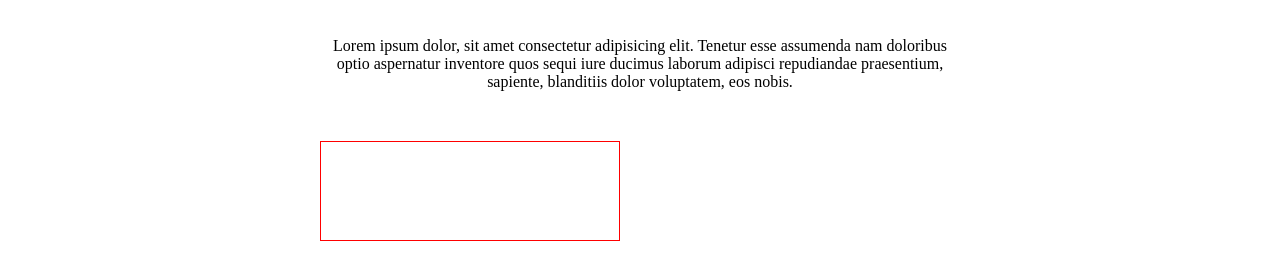
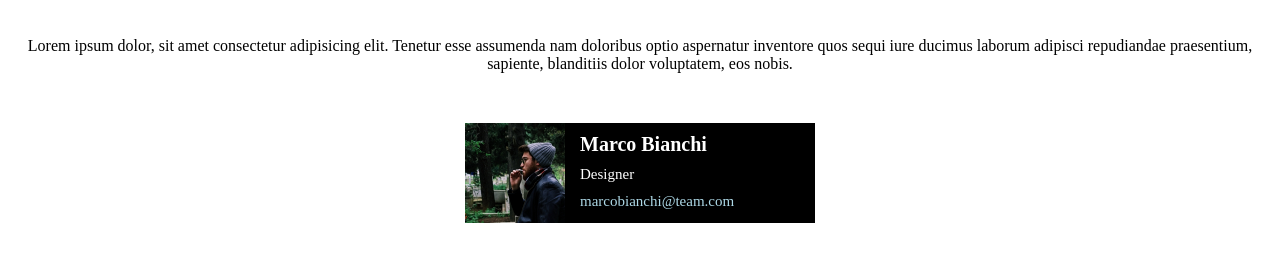
Before and after one commit to GiuseppeSU/html-css-float-cards, a plain HTML site: page index.html in a window 1280 px wide. Shown: the part 70-350 px from the top of the page. Drawn offline with Linux system fonts and the light colour scheme.

Commit message:
Fine prima immagine

```diff
--- a/css/style.css
+++ b/css/style.css
@@ -6,9 +6,13 @@
 
 body{
     margin: 0 auto;
-    width: 50%;
+     width: 100%;
 }
+main{
 
+    margin: auto;
+
+}
 .text{
     text-align: center;
     font-style: serif;
@@ -25,9 +29,58 @@ p{
 }
 
 .container{
-  float: left;
-  border: solid 1px red;
-  width: 300px;
-  height: 100px;
+  margin: auto;
+  min-width: 300px;
+  max-width: 350px;
+  width: calc(100%/3);
   margin-top: 50px;
+  background-color: black;
+
+
 }
+.cointainer-foto{
+    float: left;
+    width: 100%;
+}
+img{
+    height: 100px;
+    float: left;
+    width: 100px;
+}
+
+.testo-foto{
+    font-size: 10px;
+    float: left;
+    margin-left: 15px;
+
+
+
+}
+
+.clearfix::after{
+    content: '';
+    display: table;
+    clear: both;
+}
+
+.marco{
+    color: white;
+    margin-bottom: 10px;
+    margin-top: 10px;
+}
+
+
+.lavoro{
+    font-size: 15px;
+}
+
+.marco,.lavoro{
+    color: white;
+
+}
+
+.email{
+    color: lightblue;
+    margin-top: 10px;
+    font-size: 15px;
+}
--- a/index.html
+++ b/index.html
@@ -19,13 +19,43 @@
     </header>
 
     <main>
-        <div class="container">
-            <div class="conitainerfoto">
-                <img src="" alt="">
+        <div class="container clearfix">
+            <div class="container-foto">
+                <img src="img/male1.png" alt="Uomo">
+            </div>
+            <div class="testo-foto clearfix">
+                <h1 class="marco">Marco Bianchi</h1>
+                <span class="lavoro">Designer</span>
+                <br />
+                <p class="email">marcobianchi@team.com</p>
+            </div>
+        </div>
+
+        <!-- <div class="container ">
+            <div class="conitainerfoto ">
+                <img src="img/male1.png" alt="Uomo">
+            </div>
+            <div class="testo-foto clearfix">
+                <h1 class="marco">Marco Bianchi</h1>
+                <span class="lavoro">Designer</span>
+                <br />
+                <p class="email">marcobianchi@team.com</p>
+            </div>
+        </div>
 
 
+        <div class="container ">
+            <div class="conitainerfoto ">
+                <img src="img/male1.png" alt="Uomo">
+            </div>
+            <div class="testo-foto clearfix">
+                <h1 class="marco">Marco Bianchi</h1>
+                <span class="lavoro">Designer</span>
+                <br />
+                <p class="email">marcobianchi@team.com</p>
             </div>
         </div>
+         -->
     </main>
 </body>
 </html>
```
Also changed, not shown: img/female1.png (added), img/female2.png (added), img/female3.png (added), img/male1.png (added), img/male2.png (added), img/male3.png (added).
